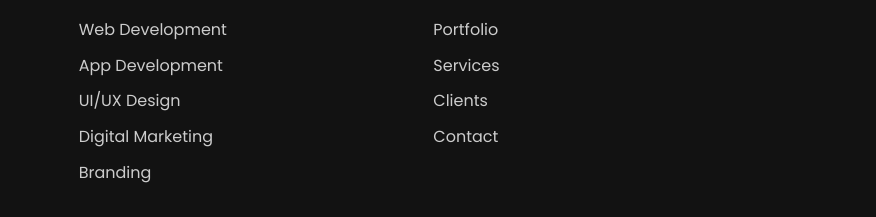
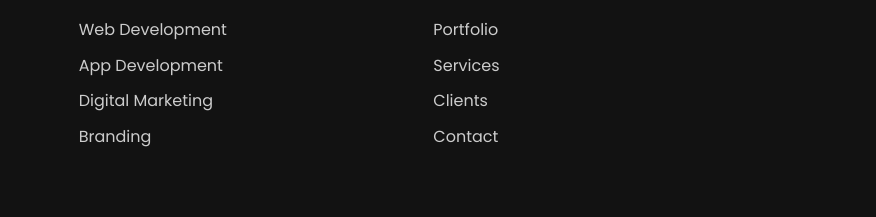
Before and after one commit to poovarasankar/chipcreations, a plain HTML site: page index.html in a window 1280 px wide. Shown: the part 5729-5946 px from the top of the page, 404-1280 px from the left. Drawn offline with Linux system fonts and the light colour scheme.

Commit message:
Update index.html

```diff
--- a/index.html
+++ b/index.html
@@ -315,7 +315,7 @@
         <ul class="footer-links">
           <li><a href="#">Web Development</a></li>
           <li><a href="#">App Development</a></li>
-          <li><a href="#">UI/UX Design</a></li>
+
           <li><a href="#">Digital Marketing</a></li>
           <li><a href="#">Branding</a></li>
         </ul>
```
